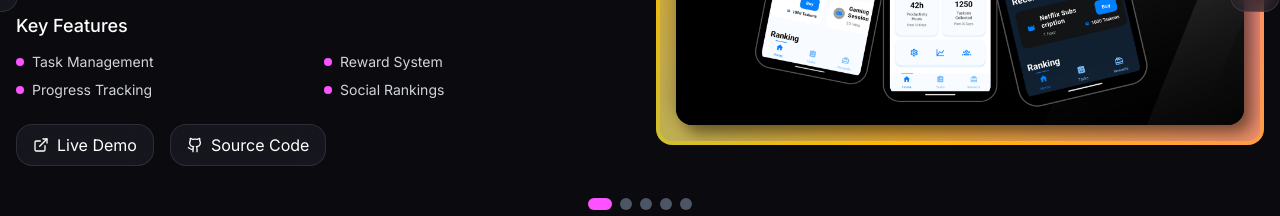
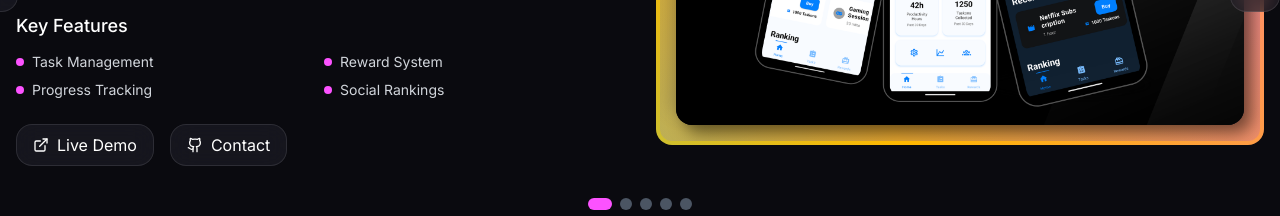
Before and after one commit to adamsmith19899/portfolio-project, a Next.js app: page / in a window 1280 px wide. Shown: the part 3640-3856 px from the top of the page. Built offline with nearby package versions, Linux system fonts and the light colour scheme.

Commit message:
Update projects-section.tsx

```diff
--- a/components/projects-section.tsx
+++ b/components/projects-section.tsx
@@ -299,7 +299,7 @@ export default function ProjectsSection() {
                       rel="noopener noreferrer"
                     >
                       <Github size={16} />
-                      Source Code
+                      Contact
                     </motion.a>
                   </div>
                 </motion.div>
```
